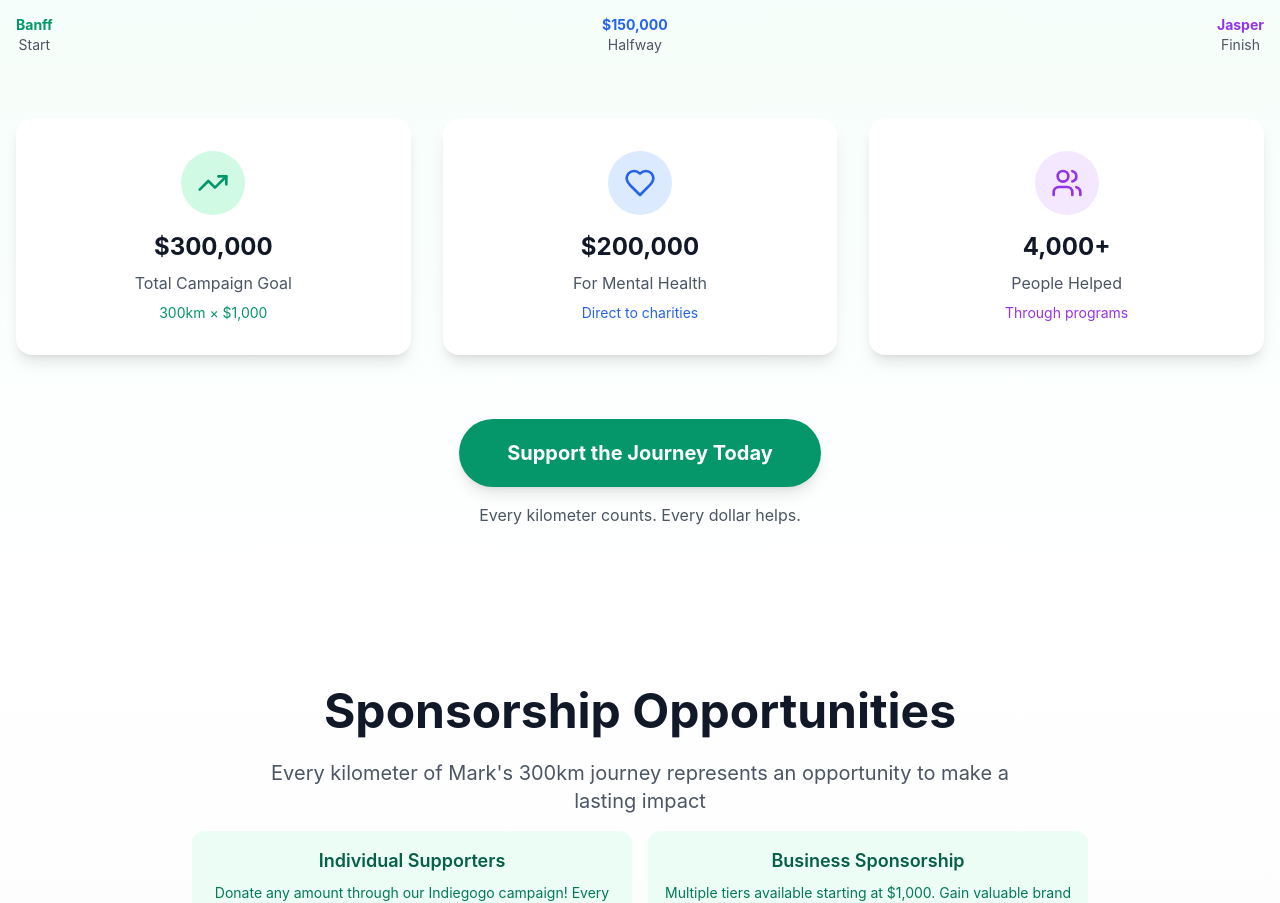
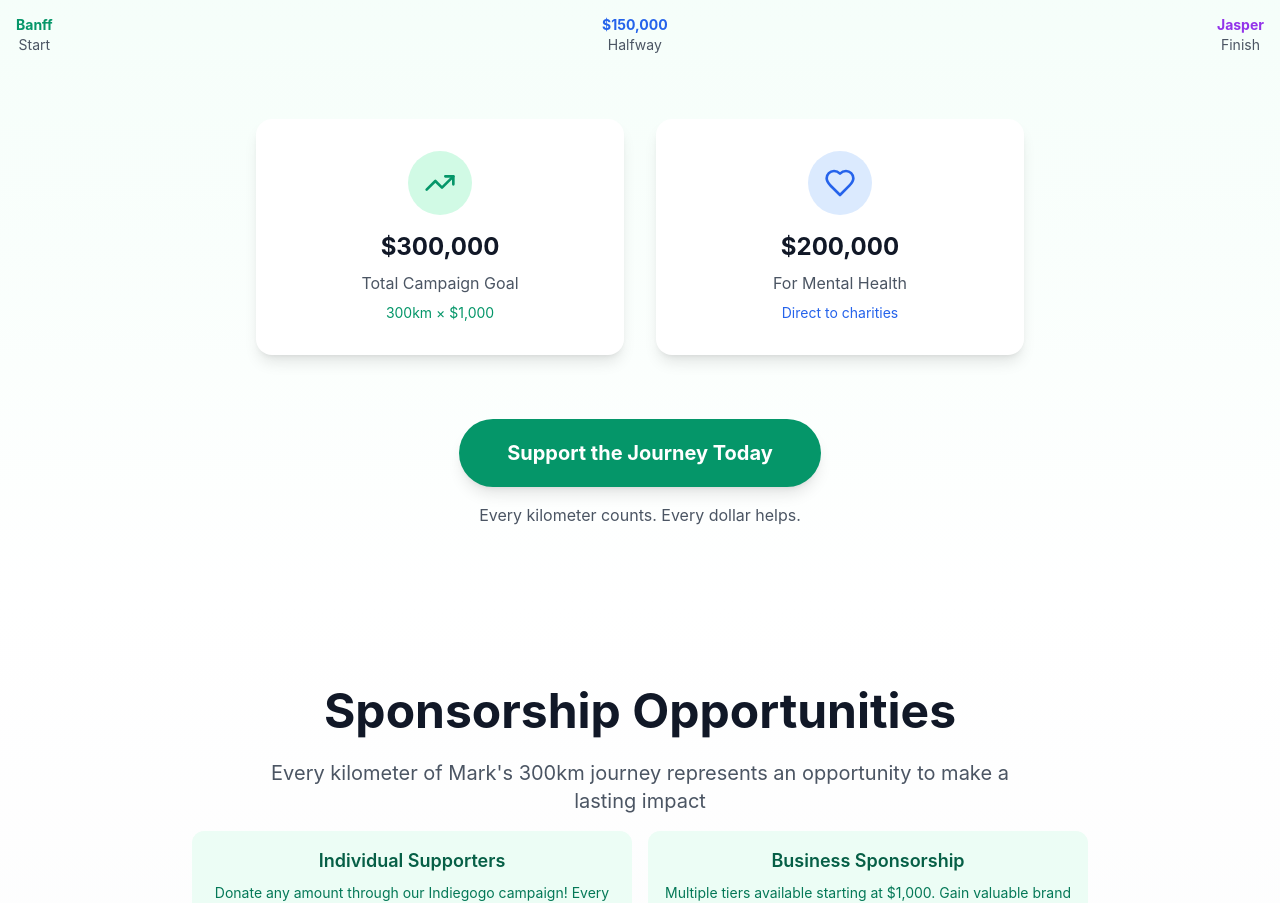
Before and after one commit to HLRE2026/HLRE-update, a React (Vite) app: page / in a window 1280 px wide. Shown: the part 2209-3112 px from the top of the page. Built offline with nearby package versions, Linux system fonts and the light colour scheme.

Commit message:
feat: adjust grid layout to 2 columns
Update grid to 2 columns, remove unused import and card.

```diff
--- a/src/components/ThousandPerKm.tsx
+++ b/src/components/ThousandPerKm.tsx
@@ -1,6 +1,6 @@
 import { motion } from 'framer-motion';
 import { useRef } from 'react';
-import { Bike, Heart, Users, TrendingUp } from 'lucide-react';
+import { Bike, Heart, TrendingUp } from 'lucide-react';
 
 export default function ThousandPerKm() {
   const containerRef = useRef<HTMLDivElement>(null);
@@ -82,7 +82,7 @@ export default function ThousandPerKm() {
         </div>
 
         {/* Impact Breakdown */}
-        <div className="grid md:grid-cols-3 gap-8 mb-16">
+        <div className="grid md:grid-cols-2 gap-8 mb-16 max-w-3xl mx-auto">
           <motion.div
             initial={{ opacity: 0, y: 20 }}
             whileInView={{ opacity: 1, y: 0 }}
@@ -113,20 +113,7 @@ export default function ThousandPerKm() {
             <p className="text-sm text-blue-600 mt-2">Direct to charities</p>
           </motion.div>
 
-          <motion.div
-            initial={{ opacity: 0, y: 20 }}
-            whileInView={{ opacity: 1, y: 0 }}
-            viewport={{ once: true }}
-            transition={{ delay: 0.3 }}
-            className="bg-white rounded-2xl p-8 shadow-lg text-center"
-          >
-            <div className="w-16 h-16 bg-purple-100 rounded-full flex items-center justify-center mx-auto mb-4">
-              <Users className="w-8 h-8 text-purple-600" />
-            </div>
-            <h3 className="text-2xl font-bold mb-2">4,000+</h3>
-            <p className="text-gray-600">People Helped</p>
-            <p className="text-sm text-purple-600 mt-2">Through programs</p>
-          </motion.div>
+
         </div>
 
         {/* Call to Action */}
```
